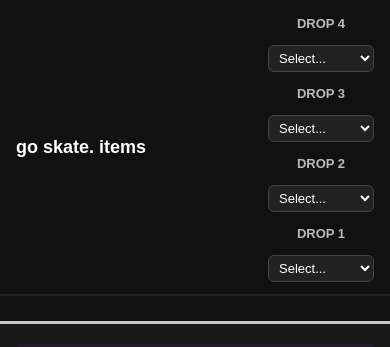
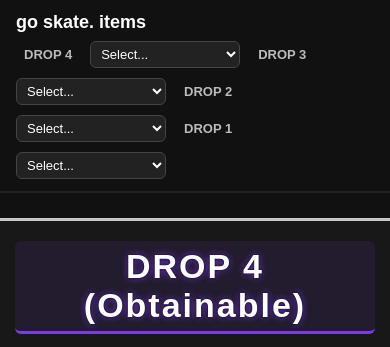
Before and after one commit to user55757-afk/goskate-items, a plain HTML site: page index.html in a window 390 px wide. Shown: the top 347 px of the page. Drawn offline with Linux system fonts and the light colour scheme.

Commit message:
Update index.html

```diff
--- a/index.html
+++ b/index.html
@@ -24,10 +24,9 @@
     font-size: 14px;
   }
 
-  /* Mobilní verze */
+
   @media (max-width: 600px) {
     nav {
-      flex-direction: column;
       align-items: flex-start;
     }
 
```
